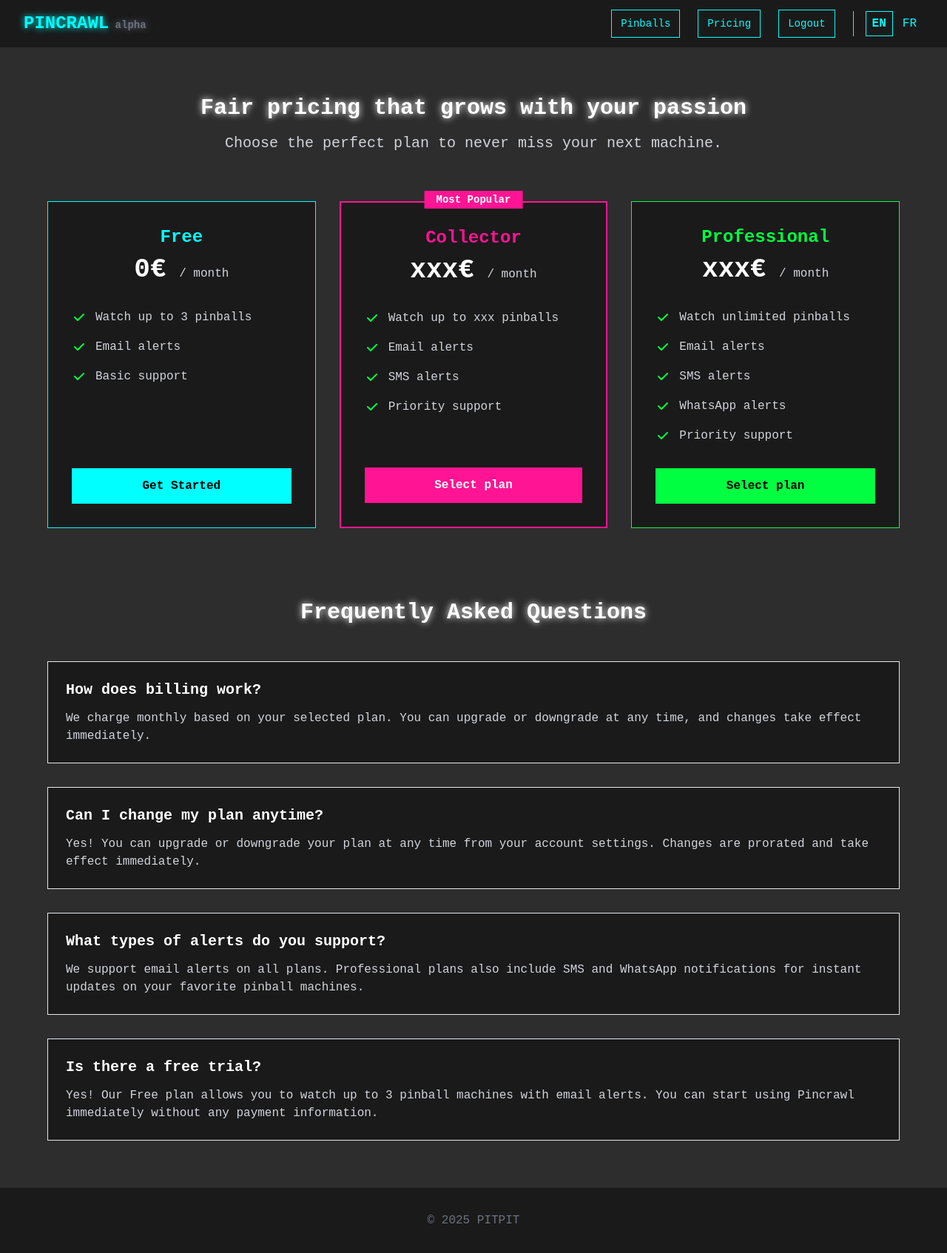
After one commit to pitpit/pincrawl, a FastAPI app: page /en/pricing in a window 1280 px wide. The commit adds this page. Shown: the whole page at 74% size. Run offline with FastAPI, Linux system fonts and the light colour scheme; the visitor is signed in with stand-in values (Sample User, id 1); parts of the project's set-up code (start-up, migrations or seed data) failed here and were passed over; some libraries are stand-ins or nearby versions.

Commit message:
add pricing page

```diff
--- a/www/main.py
+++ b/www/main.py
@@ -379,6 +379,25 @@ async def pinballs(
     )
 
 
+@app.get("/{locale}/pricing")
+async def pricing(
+    request: Request,
+    locale: str = Path(..., pattern=f"^({'|'.join(SUPPORTED_LOCALES)})$"),
+    user=Depends(get_authenticated_user)
+):
+    """Handle pricing page"""
+    locale = validate_locale(locale)
+
+    return templates.TemplateResponse(
+        "pricing.html",
+        create_template_context(
+            request,
+            locale,
+            user=user
+        )
+    )
+
+
 @app.post("/subs")
 async def subs(
     request: Request,
--- a/www/templates/_header.html
+++ b/www/templates/_header.html
@@ -5,7 +5,7 @@
                 <!-- Logo/Brand -->
                 <div class="flex items-center">
                     <a href="/{{ locale }}/" class="text-2xl font-bold text-retro-cyan retro-glow hover:text-retro-pink transition-colors duration-200">
-                    PINCRAWL
+                    PINCRAWL<span class="text-gray-500 text-sm"> alpha</span>
                     </a>
                 </div>
 
@@ -13,6 +13,9 @@
                 <div class="hidden md:flex items-center space-x-6">
                     <a href="/{{ locale }}/pinballs" class="text-retro-cyan px-3 py-2 text-sm font-medium transition-colors duration-200 border border-retro-cyan hover:bg-retro-cyan hover:border-retro-cyan hover:text-black">
                         {{ _('Pinballs') }}
+                    </a>
+                    <a href="/{{ locale }}/pricing" class="text-retro-cyan px-3 py-2 text-sm font-medium transition-colors duration-200 border border-retro-cyan hover:bg-retro-cyan hover:border-retro-cyan hover:text-black">
+                        {{ _('Pricing') }}
                     </a>
                     <a href="/logout" class="text-retro-cyan px-3 py-2 text-sm font-medium transition-colors duration-200 border border-retro-cyan hover:bg-retro-cyan hover:text-black">
                         {{ _('Logout') }}
@@ -46,6 +49,9 @@
                 <div class="px-2 pt-2 pb-3 space-y-1 bg-darker-grey ">
                     <a href="/{{ locale }}/pinballs" class="block text-retro-cyan px-3 py-2 text-sm font-medium transition-colors duration-200 border border-retro-cyan hover:bg-retro-cyan hover:border-retro-cyan hover:text-black">
                         {{ _('Pinballs') }}
+                    </a>
+                    <a href="/{{ locale }}/pricing" class="block text-retro-cyan px-3 py-2 text-sm font-medium transition-colors duration-200 border border-retro-cyan hover:bg-retro-cyan hover:border-retro-cyan hover:text-black">
+                        {{ _('Pricing') }}
                     </a>
                     <a href="/logout" class="block text-retro-cyan px-3 py-2 text-sm font-medium transition-colors duration-200 border border-retro-cyan hover:bg-retro-cyan hover:text-black">
                         {{ _('Logout') }}
--- a/www/templates/login.html
+++ b/www/templates/login.html
@@ -9,7 +9,7 @@
         <div class="text-center">
             <a href="/" class="inline-block">
                 <h1 class="text-4xl font-bold text-retro-cyan retro-glow mb-4 hover:text-retro-pink transition-colors duration-300">
-                    PINCRAWL
+                    PINCRAWL<span class="text-gray-500 text-sm"> alpha</span>
                 </h1>
             </a>
         </div>
--- a/www/templates/pinballs.html
+++ b/www/templates/pinballs.html
@@ -116,7 +116,7 @@
                             </div>
                             <div>
                                 <a href="/{{ locale }}/pinballs" class="text-retro-white hover:text-retro-pink text-sm transition-colors duration-200">
-                                    {{ _('Clear filters') }}
+                                    {{ _('[Clear filters]') }}
                                 </a>
                             </div>
                         </div>
--- /dev/null
+++ b/www/templates/pricing.html
@@ -0,0 +1,208 @@
+{% extends "base.html" %}
+
+{% block title %}{{ _('Pricing') }} - Pincrawl{% endblock %}
+
+{% block content %}
+    {% include '_header.html' %}
+
+    <div class="min-h-screen bg-dark-grey">
+        <!-- Hero Section -->
+        <div class="max-w-7xl mx-auto px-4 sm:px-6 lg:px-8 py-16">
+            <div class="text-center mb-16">
+
+                <h2 class="text-3xl md:text-3xl font-bold text-retro-white retro-glow mb-4">
+                    {{ _('Fair pricing that grows with your passion') }}
+                </h2>
+                <p class="text-xl text-gray-300 max-w-3xl mx-auto">
+                    {{ _('Choose the perfect plan to never miss your next machine.') }}
+                </p>
+            </div>
+
+            <!-- Pricing Table -->
+            <div class="grid grid-cols-1 md:grid-cols-3 gap-8 max-w-6xl mx-auto">
+
+                <!-- Free Plan -->
+                <div class="bg-darker-grey border border-retro-cyan p-8 relative flex flex-col h-full">
+                    <div class="text-center flex-grow flex flex-col">
+                        <h3 class="text-2xl font-bold text-retro-cyan mb-2">{{ _('Free') }}</h3>
+
+                        <div class="mb-8">
+                            <span class="text-4xl font-bold text-white">0€</span>
+                            <span class="text-gray-300 ml-2">/ {{ _('month') }}</span>
+                        </div>
+
+                        <div class="space-y-4 text-left flex-grow">
+                            <div class="flex items-start space-x-3">
+                                <svg class="w-5 h-5 text-retro-green mt-0.5 flex-shrink-0" fill="currentColor" viewBox="0 0 20 20">
+                                    <path fill-rule="evenodd" d="M16.707 5.293a1 1 0 010 1.414l-8 8a1 1 0 01-1.414 0l-4-4a1 1 0 011.414-1.414L8 12.586l7.293-7.293a1 1 0 011.414 0z" clip-rule="evenodd"></path>
+                                </svg>
+                                <span class="text-gray-300">{{ _('Watch up to 3 pinballs') }}</span>
+                            </div>
+                            <div class="flex items-start space-x-3">
+                                <svg class="w-5 h-5 text-retro-green mt-0.5 flex-shrink-0" fill="currentColor" viewBox="0 0 20 20">
+                                    <path fill-rule="evenodd" d="M16.707 5.293a1 1 0 010 1.414l-8 8a1 1 0 01-1.414 0l-4-4a1 1 0 011.414-1.414L8 12.586l7.293-7.293a1 1 0 011.414 0z" clip-rule="evenodd"></path>
+                                </svg>
+                                <span class="text-gray-300">{{ _('Email alerts') }}</span>
+                            </div>
+                            <div class="flex items-start space-x-3">
+                                <svg class="w-5 h-5 text-retro-green mt-0.5 flex-shrink-0" fill="currentColor" viewBox="0 0 20 20">
+                                    <path fill-rule="evenodd" d="M16.707 5.293a1 1 0 010 1.414l-8 8a1 1 0 01-1.414 0l-4-4a1 1 0 011.414-1.414L8 12.586l7.293-7.293a1 1 0 011.414 0z" clip-rule="evenodd"></path>
+                                </svg>
+                                <span class="text-gray-300">{{ _('Basic support') }}</span>
+                            </div>
+                        </div>
+
+                        <button class="w-full mt-8 bg-retro-cyan text-black font-bold py-3 px-6 hover:bg-white transition-colors duration-200">
+                            {{ _('Get Started') }}
+                        </button>
+                    </div>
+                </div>
+
+                <!-- Collector Plan -->
+                <div class="bg-darker-grey border-2 border-retro-pink p-8 relative flex flex-col h-full">
+                    <div class="absolute -top-4 left-1/2 transform -translate-x-1/2">
+                        <span class="bg-retro-pink text-white px-4 py-1 text-sm font-bold">
+                            {{ _('Most Popular') }}
+                        </span>
+                    </div>
+
+                    <div class="text-center flex-grow flex flex-col">
+                        <h3 class="text-2xl font-bold text-retro-pink mb-2">{{ _('Collector') }}</h3>
+
+                        <div class="mb-8">
+                            <span class="text-4xl font-bold text-white">xxx€</span>
+                            <span class="text-gray-300 ml-2">/ {{ _('month') }}</span>
+                        </div>
+
+                        <div class="space-y-4 text-left flex-grow">
+                            <div class="flex items-start space-x-3">
+                                <svg class="w-5 h-5 text-retro-green mt-0.5 flex-shrink-0" fill="currentColor" viewBox="0 0 20 20">
+                                    <path fill-rule="evenodd" d="M16.707 5.293a1 1 0 010 1.414l-8 8a1 1 0 01-1.414 0l-4-4a1 1 0 011.414-1.414L8 12.586l7.293-7.293a1 1 0 011.414 0z" clip-rule="evenodd"></path>
+                                </svg>
+                                <span class="text-gray-300">{{ _('Watch up to xxx pinballs') }}</span>
+                            </div>
+                            <div class="flex items-start space-x-3">
+                                <svg class="w-5 h-5 text-retro-green mt-0.5 flex-shrink-0" fill="currentColor" viewBox="0 0 20 20">
+                                    <path fill-rule="evenodd" d="M16.707 5.293a1 1 0 010 1.414l-8 8a1 1 0 01-1.414 0l-4-4a1 1 0 011.414-1.414L8 12.586l7.293-7.293a1 1 0 011.414 0z" clip-rule="evenodd"></path>
+                                </svg>
+                                <span class="text-gray-300">{{ _('Email alerts') }}</span>
+                            </div>
+                            <div class="flex items-start space-x-3">
+                                <svg class="w-5 h-5 text-retro-green mt-0.5 flex-shrink-0" fill="currentColor" viewBox="0 0 20 20">
+                                    <path fill-rule="evenodd" d="M16.707 5.293a1 1 0 010 1.414l-8 8a1 1 0 01-1.414 0l-4-4a1 1 0 011.414-1.414L8 12.586l7.293-7.293a1 1 0 011.414 0z" clip-rule="evenodd"></path>
+                                </svg>
+                                <span class="text-gray-300">{{ _('SMS alerts') }}</span>
+                            </div>
+                            <div class="flex items-start space-x-3">
+                                <svg class="w-5 h-5 text-retro-green mt-0.5 flex-shrink-0" fill="currentColor" viewBox="0 0 20 20">
+                                    <path fill-rule="evenodd" d="M16.707 5.293a1 1 0 010 1.414l-8 8a1 1 0 01-1.414 0l-4-4a1 1 0 011.414-1.414L8 12.586l7.293-7.293a1 1 0 011.414 0z" clip-rule="evenodd"></path>
+                                </svg>
+                                <span class="text-gray-300">{{ _('Priority support') }}</span>
+                            </div>
+                        </div>
+
+                        <button class="w-full mt-8 bg-retro-pink text-white font-bold py-3 px-6 hover:bg-white transition-colors duration-200">
+                            {{ _('Select plan') }}
+                        </button>
+                    </div>
+                </div>
+
+                <!-- Professional Plan -->
+                <div class="bg-darker-grey border border-retro-green p-8 relative flex flex-col h-full">
+                    <div class="text-center flex-grow flex flex-col">
+                        <h3 class="text-2xl font-bold text-retro-green mb-2">{{ _('Professional') }}</h3>
+
+                        <div class="mb-8">
+                            <span class="text-4xl font-bold text-white">xxx€</span>
+                            <span class="text-gray-300 ml-2">/ {{ _('month') }}</span>
+                        </div>
+
+                        <div class="space-y-4 text-left flex-grow">
+                            <div class="flex items-start space-x-3">
+                                <svg class="w-5 h-5 text-retro-green mt-0.5 flex-shrink-0" fill="currentColor" viewBox="0 0 20 20">
+                                    <path fill-rule="evenodd" d="M16.707 5.293a1 1 0 010 1.414l-8 8a1 1 0 01-1.414 0l-4-4a1 1 0 011.414-1.414L8 12.586l7.293-7.293a1 1 0 011.414 0z" clip-rule="evenodd"></path>
+                                </svg>
+                                <span class="text-gray-300">{{ _('Watch unlimited pinballs') }}</span>
+                            </div>
+                            <div class="flex items-start space-x-3">
+                                <svg class="w-5 h-5 text-retro-green mt-0.5 flex-shrink-0" fill="currentColor" viewBox="0 0 20 20">
+                                    <path fill-rule="evenodd" d="M16.707 5.293a1 1 0 010 1.414l-8 8a1 1 0 01-1.414 0l-4-4a1 1 0 011.414-1.414L8 12.586l7.293-7.293a1 1 0 011.414 0z" clip-rule="evenodd"></path>
+                                </svg>
+                                <span class="text-gray-300">{{ _('Email alerts') }}</span>
+                            </div>
+                            <div class="flex items-start space-x-3">
+                                <svg class="w-5 h-5 text-retro-green mt-0.5 flex-shrink-0" fill="currentColor" viewBox="0 0 20 20">
+                                    <path fill-rule="evenodd" d="M16.707 5.293a1 1 0 010 1.414l-8 8a1 1 0 01-1.414 0l-4-4a1 1 0 011.414-1.414L8 12.586l7.293-7.293a1 1 0 011.414 0z" clip-rule="evenodd"></path>
+                                </svg>
+                                <span class="text-gray-300">{{ _('SMS alerts') }}</span>
+                            </div>
+                            <div class="flex items-start space-x-3">
+                                <svg class="w-5 h-5 text-retro-green mt-0.5 flex-shrink-0" fill="currentColor" viewBox="0 0 20 20">
+                                    <path fill-rule="evenodd" d="M16.707 5.293a1 1 0 010 1.414l-8 8a1 1 0 01-1.414 0l-4-4a1 1 0 011.414-1.414L8 12.586l7.293-7.293a1 1 0 011.414 0z" clip-rule="evenodd"></path>
+                                </svg>
+                                <span class="text-gray-300">{{ _('WhatsApp alerts') }}</span>
+                            </div>
+                            <div class="flex items-start space-x-3">
+                                <svg class="w-5 h-5 text-retro-green mt-0.5 flex-shrink-0" fill="currentColor" viewBox="0 0 20 20">
+                                    <path fill-rule="evenodd" d="M16.707 5.293a1 1 0 010 1.414l-8 8a1 1 0 01-1.414 0l-4-4a1 1 0 011.414-1.414L8 12.586l7.293-7.293a1 1 0 011.414 0z" clip-rule="evenodd"></path>
+                                </svg>
+                                <span class="text-gray-300">{{ _('Priority support') }}</span>
+                            </div>
+                        </div>
+
+                        <button class="w-full mt-8 bg-retro-green text-black font-bold py-3 px-6 hover:bg-white transition-colors duration-200">
+                            {{ _('Select plan') }}
+                        </button>
+                    </div>
+                </div>
+            </div>
+
+            <!-- FAQ Section -->
+            <div class="mt-24 px-8  mx-auto">
+                <h2 class="text-3xl font-bold text-retro-white text-center mb-12 retro-glow">
+                    {{ _('Frequently Asked Questions') }}
+                </h2>
+
+                <div class="space-y-8">
+                    <div class="bg-darker-grey p-6 border border-retro-white">
+                        <h3 class="text-xl font-bold text-retro-white mb-3">
+                            {{ _('How does billing work?') }}
+                        </h3>
+                        <p class="text-gray-300">
+                            {{ _('We charge monthly based on your selected plan. You can upgrade or downgrade at any time, and changes take effect immediately.') }}
+                        </p>
+                    </div>
+
+                    <div class="bg-darker-grey p-6 border border-retro-white">
+                        <h3 class="text-xl font-bold text-retro-white mb-3">
+                            {{ _('Can I change my plan anytime?') }}
+                        </h3>
+                        <p class="text-gray-300">
+                            {{ _('Yes! You can upgrade or downgrade your plan at any time from your account settings. Changes are prorated and take effect immediately.') }}
+                        </p>
+                    </div>
+
+                    <div class="bg-darker-grey p-6 border border-retro-white">
+                        <h3 class="text-xl font-bold text-retro-white mb-3">
+                            {{ _('What types of alerts do you support?') }}
+                        </h3>
+                        <p class="text-gray-300">
+                            {{ _('We support email alerts on all plans. Professional plans also include SMS and WhatsApp notifications for instant updates on your favorite pinball machines.') }}
+                        </p>
+                    </div>
+
+                    <div class="bg-darker-grey p-6 border border-retro-white">
+                        <h3 class="text-xl font-bold text-retro-white mb-3">
+                            {{ _('Is there a free trial?') }}
+                        </h3>
+                        <p class="text-gray-300">
+                            {{ _('Yes! Our Free plan allows you to watch up to 3 pinball machines with email alerts. You can start using Pincrawl immediately without any payment information.') }}
+                        </p>
+                    </div>
+                </div>
+            </div>
+        </div>
+    </div>
+
+    {% include '_footer.html' %}
+{% endblock %}
```
Also changed, not shown: README.md, www/translations/en/LC_MESSAGES/messages.po, www/translations/fr/LC_MESSAGES/messages.po, 2 other files.
